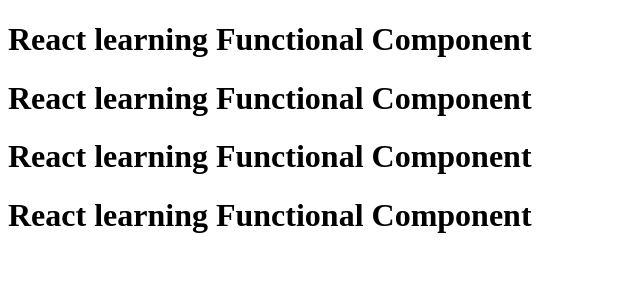
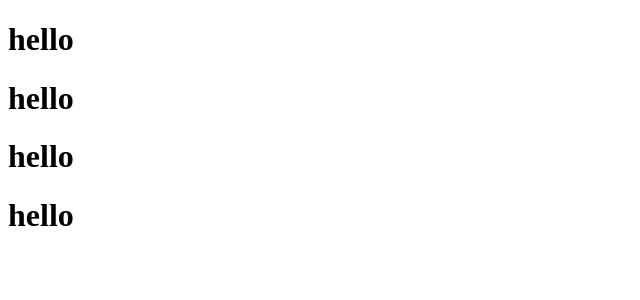
Before and after one commit to nikhiltechind/React-learning, a React (Vite) app: page / in a window 1280 px wide. Shown: the top 300 px of the page, without its empty margins (0-640 px from the left). Built offline with nearby package versions, Linux system fonts and the light colour scheme.

Commit message:
component

```diff
--- a/App.js
+++ b/App.js
@@ -11,12 +11,10 @@
 );
 
 const Component = () => (
-<div>
+
 <HeaderComponent/>
-<HeaderComponent/>
-<HeaderComponent/>
-<HeaderComponent/>
-</div>
+
+
 
 
 );
--- a/src/Header.js
+++ b/src/Header.js
@@ -1,4 +1,10 @@
 const Header = () => {
-    return <h1> React learning Functional Component</h1>
-};
+    return(
+     <div className="NavBar">
+       <h1>hello</h1>
+       <h1>hello</h1>
+       <h1>hello</h1>
+       <h1>hello</h1>
+     </div>
+)};
 export default Header;
--- /dev/null
+++ b/style.css
@@ -0,0 +1,3 @@
+.NavBar{
+    display: inline-block;
+}
```
